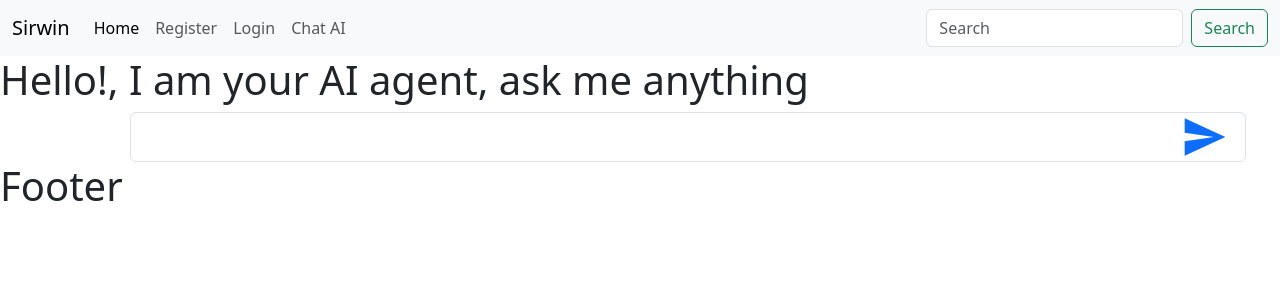
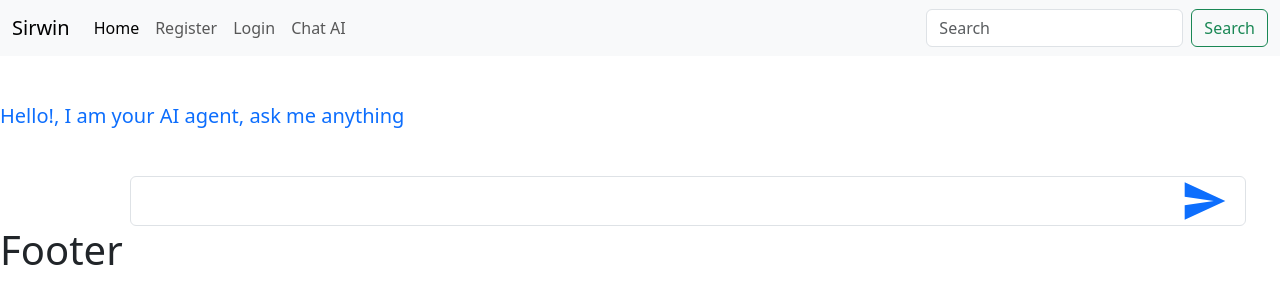
Before and after one commit to Sirwin2win/ai-client, a React app: page /chat in a window 1280 px wide. Shown: the top 304 px of the page. Built offline with nearby package versions, Linux system fonts and the light colour scheme; the HTML template or start-up script is replaced by a standard one.

Commit message:
changes made

```diff
--- a/src/pages/Chat.jsx
+++ b/src/pages/Chat.jsx
@@ -1,11 +1,43 @@
-import React from 'react'
-import ChatComponent from '../components/ChatComponent'
+import React, {useState,useEffect} from 'react'
+import { IoMdSend } from "react-icons/io";
+import { createChat, getChat } from '../features/chat/chatSlice';
+import { useDispatch, useSelector } from 'react-redux';
 
 const Chat = () => {
+ const [prompt, setPrompt] = useState('')
+  const {chats,status,error} = useSelector(state=>state.chats)
+  const dispatch = useDispatch()
+  const handleSubmit = (e)=>{
+    e.preventDefault()
+      dispatch(createChat(prompt))
+      console.log(prompt)
+  }
+
+  console.log(chats)
+
+  // useEffect(()=>{
+  //   if(status==='idle'){
+  //     dispatch(getChat())
+  //   }
+  // },[])
   return (
     <div>
-        <h1>Hello!, I am your AI agent, ask me anything</h1>
-        <ChatComponent />
+      <h5 className='my-5 text-primary'>Hello!, I am your AI agent, ask me anything</h5>
+      {chats.map(chat=>(
+        <div className='row'>
+          <p className='col-sm-6'>{chat.role}</p>
+          <p className='col-sm-6'>{chat.parts}</p>
+
+        </div>
+      ))}
+        <form method='post' onSubmit={handleSubmit}>
+          {status==='failed'&& <p className='text-danger'>{error}</p>}
+            <div className='container' style={{position:"relative"}}>
+                <input type="text" value={prompt} onChange={(e)=>setPrompt(e.target.value)} name='prompt' className='form-control mx-5' style={{height:'50px',}}  />
+                <IoMdSend size={50} onClick={handleSubmit} className='text-primary' style={{position:'absolute', bottom:0,right:-20}} />
+
+            </div>
+        </form>
     </div>
   )
 }
```
